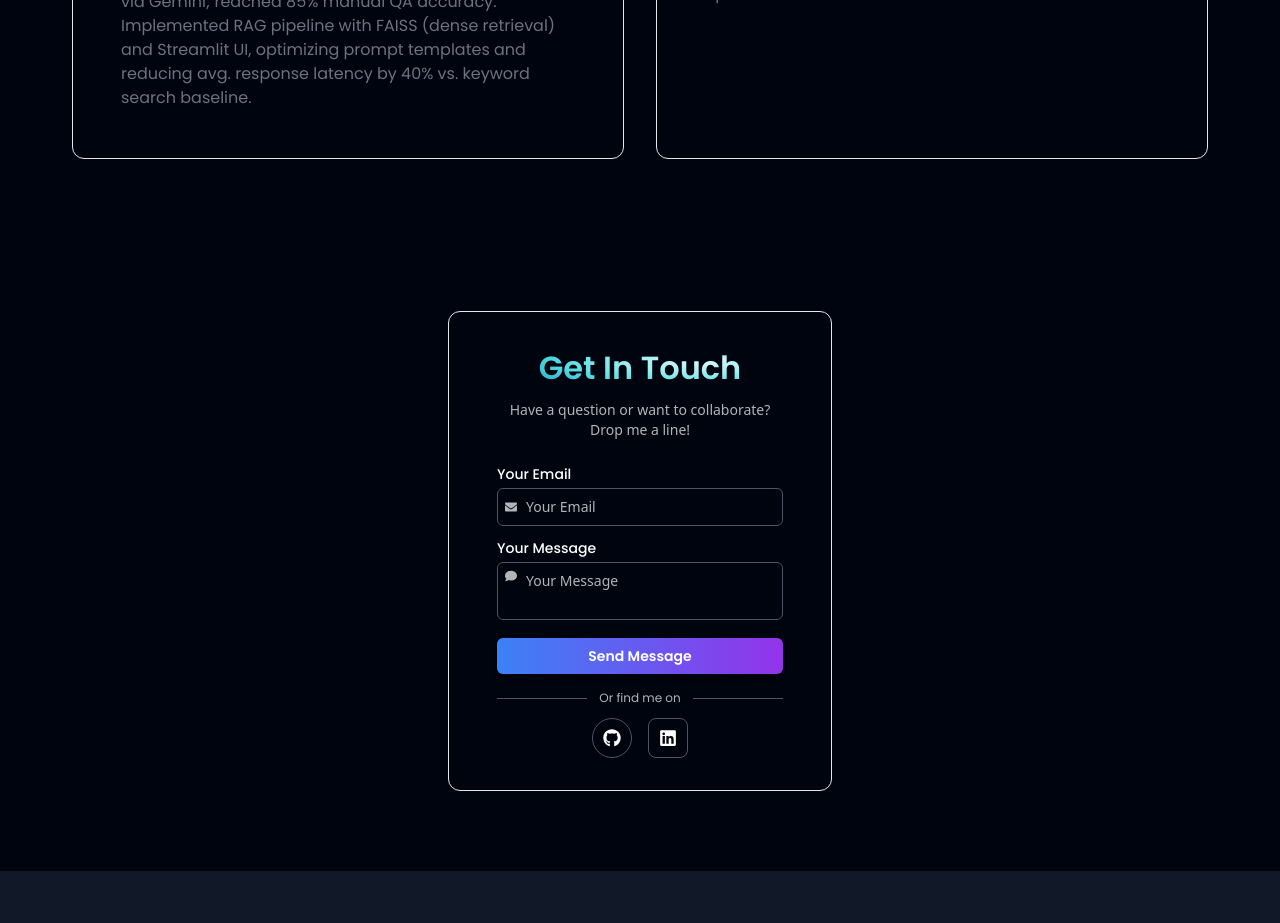
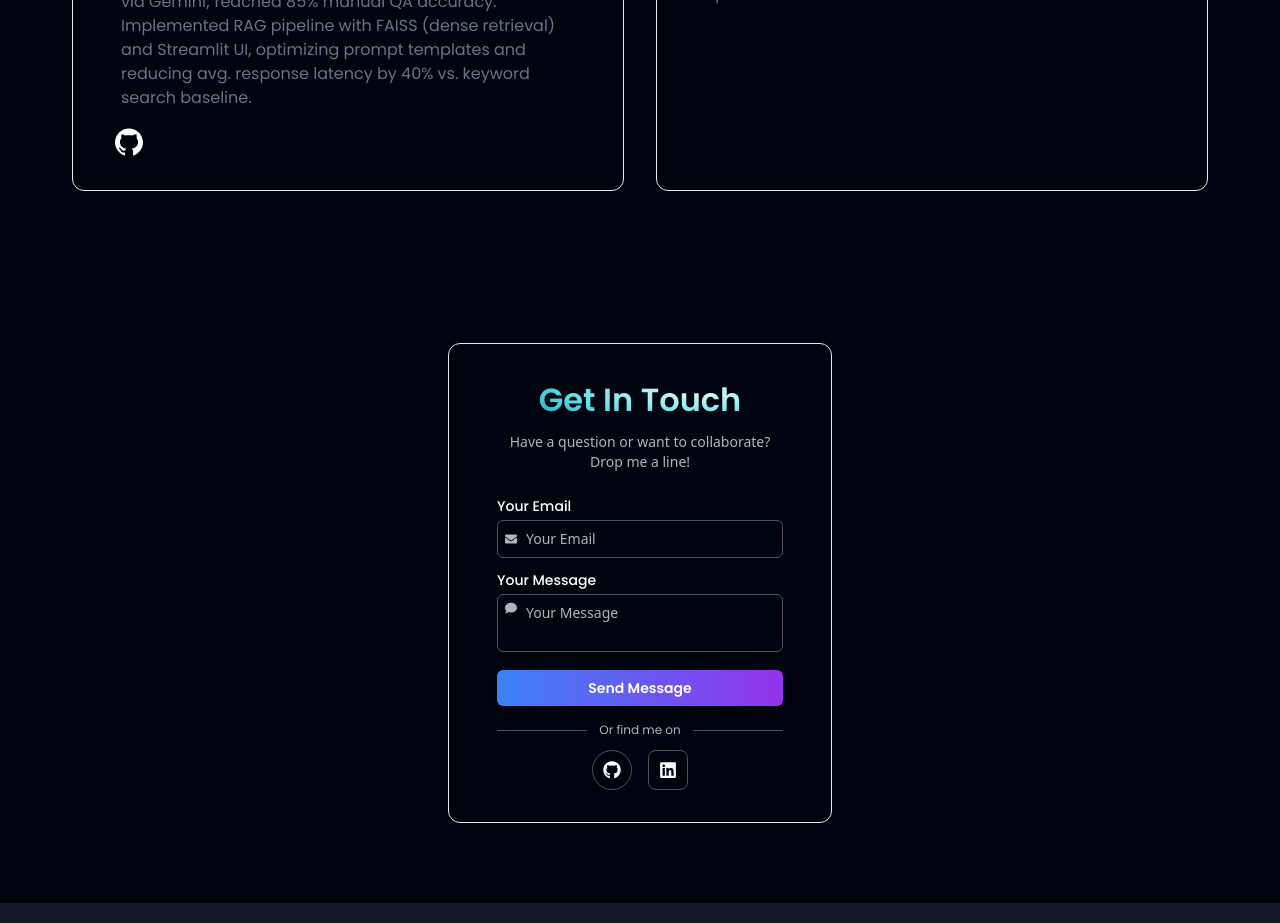
Before and after one commit to Mandeep-Khatri/my-new-portfolio, a React (Vite) app: page / in a window 1280 px wide. Shown: the part 3760-4683 px from the top of the page. Built offline with nearby package versions, Linux system fonts and the light colour scheme.

Commit message:
Add GitHub link to LLM-Powered Q&A Chatbot project

```diff
--- a/src/constants/index.js
+++ b/src/constants/index.js
@@ -376,7 +376,7 @@ export const projects = [
   {
     id: "project-1",
     title: "LLM-Powered Q&A Chatbot",
-    github: "",
+    github: "https://github.com/Mandeep-Khatri/QA-Chatbot",
     link: "",
     image: chatbot,
     content:
```
